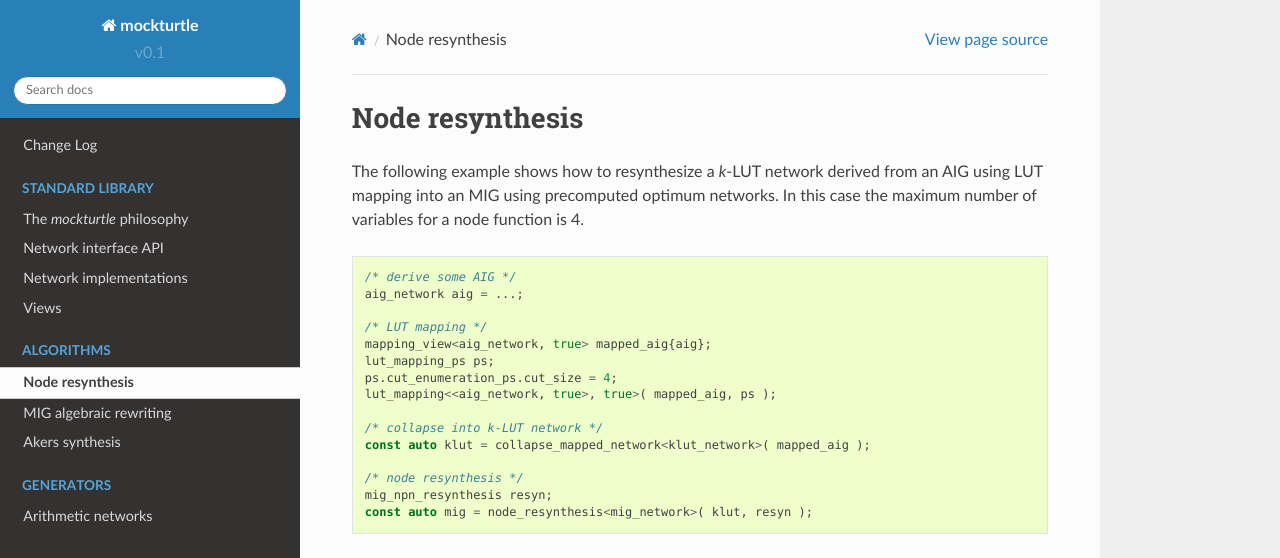
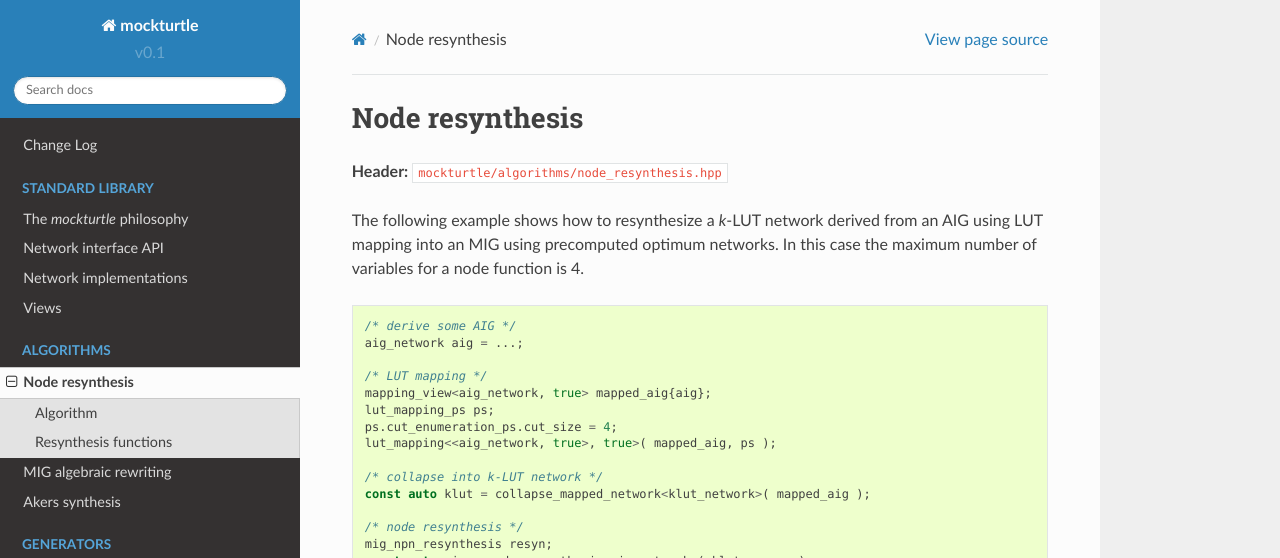
Before and after one commit to lsils/mockturtle, a Sphinx documentation site: the page built from docs/node_resynthesis.rst, in a window 1280 px wide and 1256 px high. Shown: the top 558 px of the window. Built offline with Sphinx 7.4.7 and the Read the Docs theme 2.0.0, drawn with Linux system fonts in a browser that asks for light colours; pages that are not in the unit, such as notebooks, are missing from menus; some of the changed text lies outside the part shown; grey boxes are pictures that could not be loaded.

Commit message:
Node resynthesis.

```diff
--- a/docs/node_resynthesis.rst
+++ b/docs/node_resynthesis.rst
@@ -1,5 +1,7 @@
 Node resynthesis
 ----------------
+
+**Header:** ``mockturtle/algorithms/node_resynthesis.hpp``
 
 The following example shows how to resynthesize a `k`-LUT network derived from
 an AIG using LUT mapping into an MIG using precomputed optimum networks.  In
@@ -23,4 +25,14 @@
    mig_npn_resynthesis resyn;
    const auto mig = node_resynthesis<mig_network>( klut, resyn );
 
+Algorithm
+~~~~~~~~~
+
 .. doxygenfunction:: mockturtle::node_resynthesis
+
+Resynthesis functions
+~~~~~~~~~~~~~~~~~~~~~
+
+.. doxygenclass:: mockturtle::akers_resynthesis
+
+.. doxygenclass:: mockturtle::mig_npn_resynthesis
```
Also changed, not shown: 4 other files.
